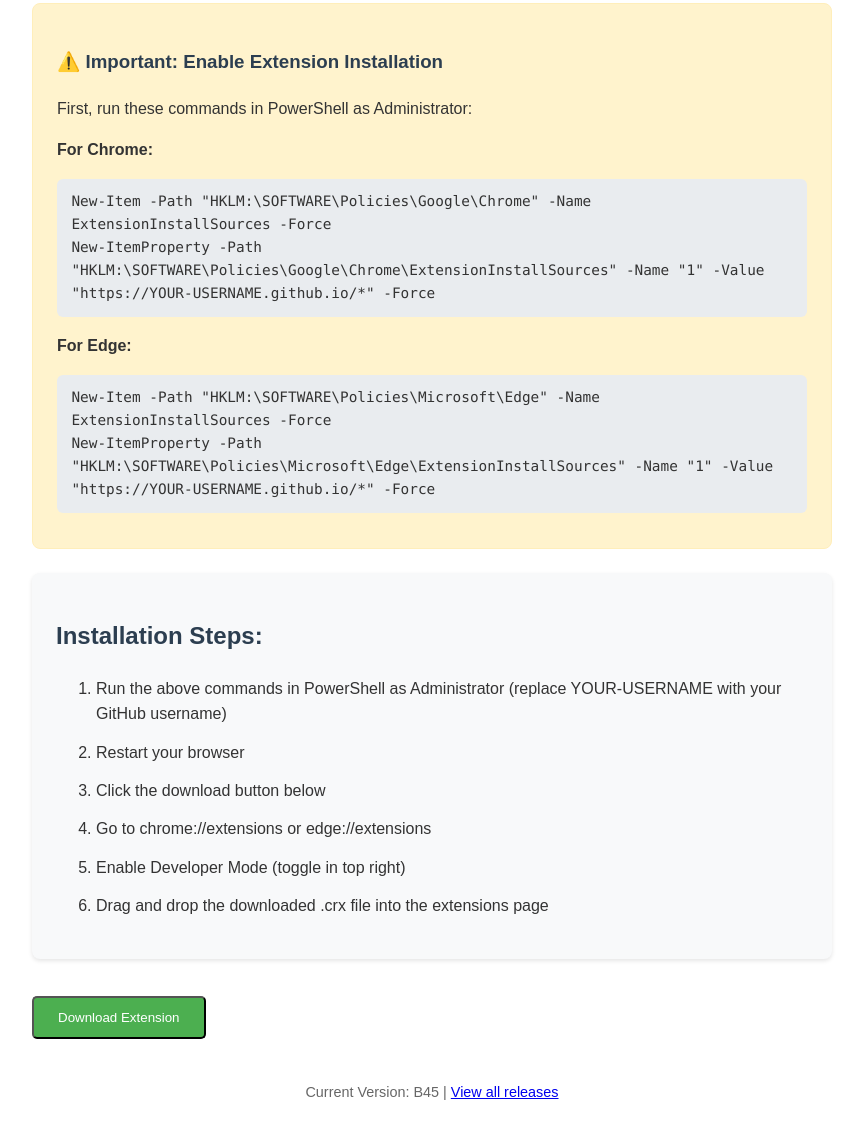
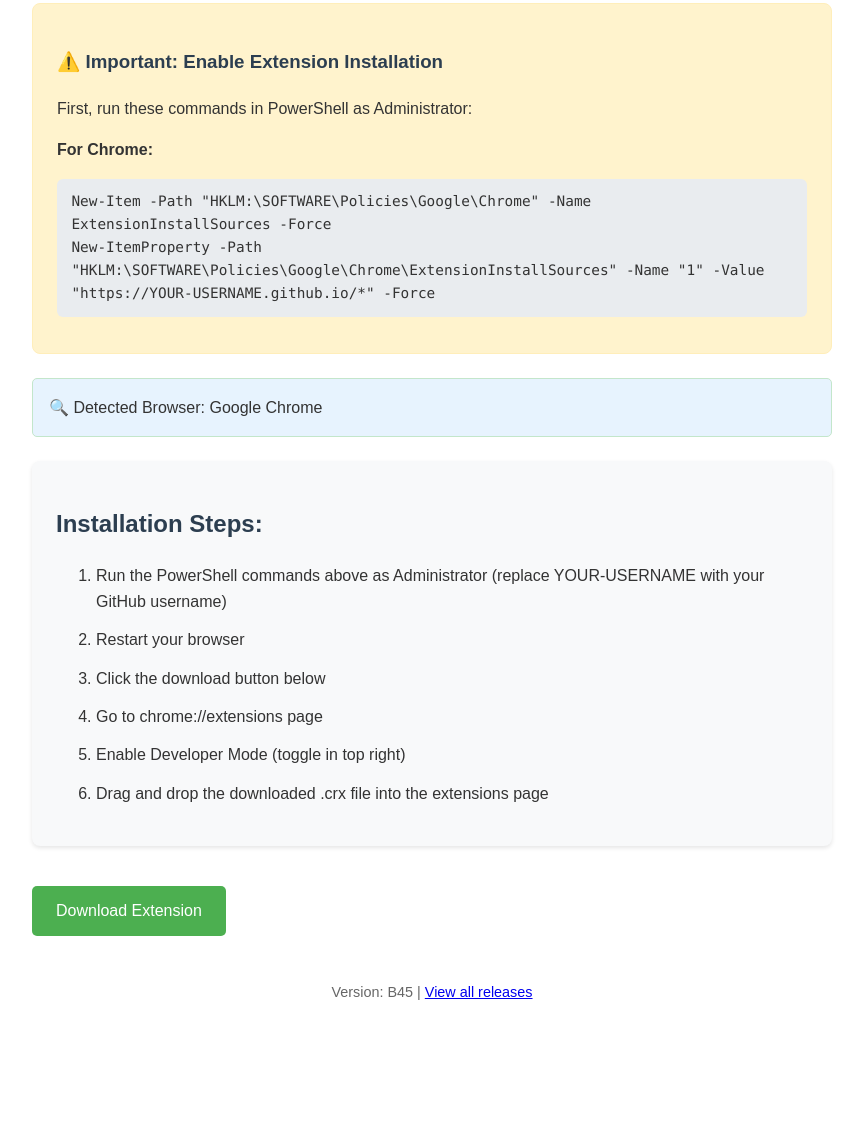
Before and after one commit to Linkumori/web.linkumori, a plain HTML site: page index.html in a window 1280 px wide. Shown: the part 122-1258 px from the top of the page, without its empty margins (208-1071 px from the left). After the commit the page ends 1158 px from the top, so only its background shows below. Drawn offline with Linux system fonts and the light colour scheme; no server answers.

Commit message:
Update index.html

```diff
--- a/index.html
+++ b/index.html
@@ -23,6 +23,8 @@
             margin: 1em 0;
             transition: background-color 0.3s;
             cursor: pointer;
+            border: none;
+            font-size: 16px;
         }
         .button:hover {
             background: #45a049;
@@ -84,20 +86,13 @@
             border: 1px solid #f5c6cb;
             color: #721c24;
         }
-        .loading {
-            display: inline-block;
-            width: 20px;
-            height: 20px;
-            border: 3px solid #f3f3f3;
-            border-top: 3px solid #3498db;
-            border-radius: 50%;
-            animation: spin 1s linear infinite;
-            margin-right: 10px;
-            vertical-align: middle;
-        }
-        @keyframes spin {
-            0% { transform: rotate(0deg); }
-            100% { transform: rotate(360deg); }
+        .browser-detect {
+            background: #e7f3fe;
+            border: 1px solid #c3e6cb;
+            padding: 1em;
+            border-radius: 5px;
+            margin: 1em 0;
+            display: none;
         }
     </style>
 </head>
@@ -107,96 +102,82 @@
     <div class="warning">
         <h3>⚠️ Important: Enable Extension Installation</h3>
         <p>First, run these commands in PowerShell as Administrator:</p>
-        <p><strong>For Chrome:</strong></p>
-        <code>New-Item -Path "HKLM:\SOFTWARE\Policies\Google\Chrome" -Name ExtensionInstallSources -Force
+        <div id="chrome-commands" style="display: none;">
+            <p><strong>For Chrome:</strong></p>
+            <code>New-Item -Path "HKLM:\SOFTWARE\Policies\Google\Chrome" -Name ExtensionInstallSources -Force
 New-ItemProperty -Path "HKLM:\SOFTWARE\Policies\Google\Chrome\ExtensionInstallSources" -Name "1" -Value "https://YOUR-USERNAME.github.io/*" -Force</code>
+        </div>
+        <div id="edge-commands" style="display: none;">
+            <p><strong>For Edge:</strong></p>
+            <code>New-Item -Path "HKLM:\SOFTWARE\Policies\Microsoft\Edge" -Name ExtensionInstallSources -Force
+New-ItemProperty -Path "HKLM:\SOFTWARE\Policies\Microsoft\Edge\ExtensionInstallSources" -Name "1" -Value "https://YOUR-USERNAME.github.io/*" -Force</code>
+        </div>
+    </div>
 
-        <p><strong>For Edge:</strong></p>
-        <code>New-Item -Path "HKLM:\SOFTWARE\Policies\Microsoft\Edge" -Name ExtensionInstallSources -Force
-New-ItemProperty -Path "HKLM:\SOFTWARE\Policies\Microsoft\Edge\ExtensionInstallSources" -Name "1" -Value "https://YOUR-USERNAME.github.io/*" -Force</code>
-    </div>
+    <div class="browser-detect" id="browser-info"></div>
 
     <div class="info">
         <h2>Installation Steps:</h2>
         <ol>
-            <li>Run the above commands in PowerShell as Administrator (replace YOUR-USERNAME with your GitHub username)</li>
+            <li>Run the PowerShell commands above as Administrator (replace YOUR-USERNAME with your GitHub username)</li>
             <li>Restart your browser</li>
             <li>Click the download button below</li>
-            <li>Go to chrome://extensions or edge://extensions</li>
+            <li>Go to <span class="extension-path">extensions</span> page</li>
             <li>Enable Developer Mode (toggle in top right)</li>
             <li>Drag and drop the downloaded .crx file into the extensions page</li>
         </ol>
     </div>
 
-    <div id="status"></div>
-    <button onclick="downloadExtension()" class="button">Download Extension</button>
+    <a href="https://github.com/subham8907/Linkumori/releases/download/B45/Linkumori.crx" class="button" id="download-button" target="_blank" rel="noopener">Download Extension</a>
 
     <div class="version-info">
-        Current Version: <span id="currentVersion">Loading...</span> |
-        <a href="https://github.com/subham8907/Linkumori/releases">View all releases</a>
+        Version: B45 | <a href="https://github.com/subham8907/Linkumori/releases">View all releases</a>
     </div>
 
     <script>
-        const GITHUB_CRX_URL = 'https://github.com/subham8907/Linkumori/releases/download/B45/Linkumori.crx';
-        const GITHUB_UPDATE_URL = 'https://github.com/subham8907/Linkumori/releases/download/B45/updates.xml';
+        // Detect browser and show relevant information
+        function detectBrowser() {
+            const userAgent = navigator.userAgent;
+            const browserInfo = document.getElementById('browser-info');
+            const chromeCommands = document.getElementById('chrome-commands');
+            const edgeCommands = document.getElementById('edge-commands');
+            const extensionPath = document.querySelectorAll('.extension-path');
 
-        async function downloadExtension() {
-            const status = document.getElementById('status');
-            status.style.display = 'block';
-            status.innerHTML = '<span class="loading"></span> Downloading extension...';
-            status.className = '';
-
-            try {
-                // Fetch the extension file
-                const response = await fetch(GITHUB_CRX_URL);
-                if (!response.ok) throw new Error('Download failed');
-
-                // Convert the response to a blob with the correct MIME type
-                const blob = await response.blob();
-                const crxBlob = new Blob([blob], { type: 'application/x-chrome-extension' });
-
-                // Create a download link and trigger it
-                const url = window.URL.createObjectURL(crxBlob);
-                const a = document.createElement('a');
-                a.href = url;
-                a.download = 'Linkumori.crx';
-                document.body.appendChild(a);
-                a.click();
-                document.body.removeChild(a);
-                window.URL.revokeObjectURL(url);
-
-                status.innerHTML = '✅ Extension downloaded successfully! Follow the installation steps above.';
-                status.className = 'status-success';
-            } catch (error) {
-                console.error('Error downloading extension:', error);
-                status.innerHTML = '❌ Error downloading extension. Please try again or download directly from GitHub.';
-                status.className = 'status-error';
+            if (userAgent.includes('Edg')) {
+                browserInfo.textContent = '🔍 Detected Browser: Microsoft Edge';
+                edgeCommands.style.display = 'block';
+                extensionPath.forEach(el => el.textContent = 'edge://extensions');
+            } else if (userAgent.includes('Chrome')) {
+                browserInfo.textContent = '🔍 Detected Browser: Google Chrome';
+                chromeCommands.style.display = 'block';
+                extensionPath.forEach(el => el.textContent = 'chrome://extensions');
+            } else {
+                browserInfo.textContent = '⚠️ Please use Google Chrome or Microsoft Edge to install the extension.';
+                chromeCommands.style.display = 'block';
+                edgeCommands.style.display = 'block';
+                extensionPath.forEach(el => el.textContent = 'chrome://extensions or edge://extensions');
             }
+            browserInfo.style.display = 'block';
         }
 
-        // Function to fetch update manifest and get current version
-        async function fetchCurrentVersion() {
-            try {
-                const response = await fetch(GITHUB_UPDATE_URL);
-                const text = await response.text();
-                const parser = new DOMParser();
-                const xmlDoc = parser.parseFromString(text, "text/xml");
-                const version = xmlDoc.querySelector("updatecheck")?.getAttribute("version") || "B45";
-                document.getElementById('currentVersion').textContent = version;
-            } catch (error) {
-                console.error('Error fetching version:', error);
-                document.getElementById('currentVersion').textContent = "B45";
-            }
-        }
+        // Download button click handler
+        document.getElementById('download-button').addEventListener('click', function(e) {
+            const status = document.createElement('div');
+            status.id = 'download-status';
+            status.className = 'status-success';
+            status.style.marginTop = '1em';
+            status.innerHTML = '✅ Download started! Once complete, follow the installation steps above.';
 
-        // Add manifest URLs to the page for auto-updates
-        const updateLink = document.createElement('link');
-        updateLink.rel = 'chromium-webstore-item';
-        updateLink.href = GITHUB_UPDATE_URL;
-        document.head.appendChild(updateLink);
+            // Remove any existing status message
+            const oldStatus = document.getElementById('download-status');
+            if (oldStatus) oldStatus.remove();
 
-        // Fetch current version when page loads
-        fetchCurrentVersion();
+            // Add the new status message after the button
+            this.parentNode.insertBefore(status, this.nextSibling);
+        });
+
+        // Initialize browser detection
+        detectBrowser();
     </script>
 </body>
 </html>
```
